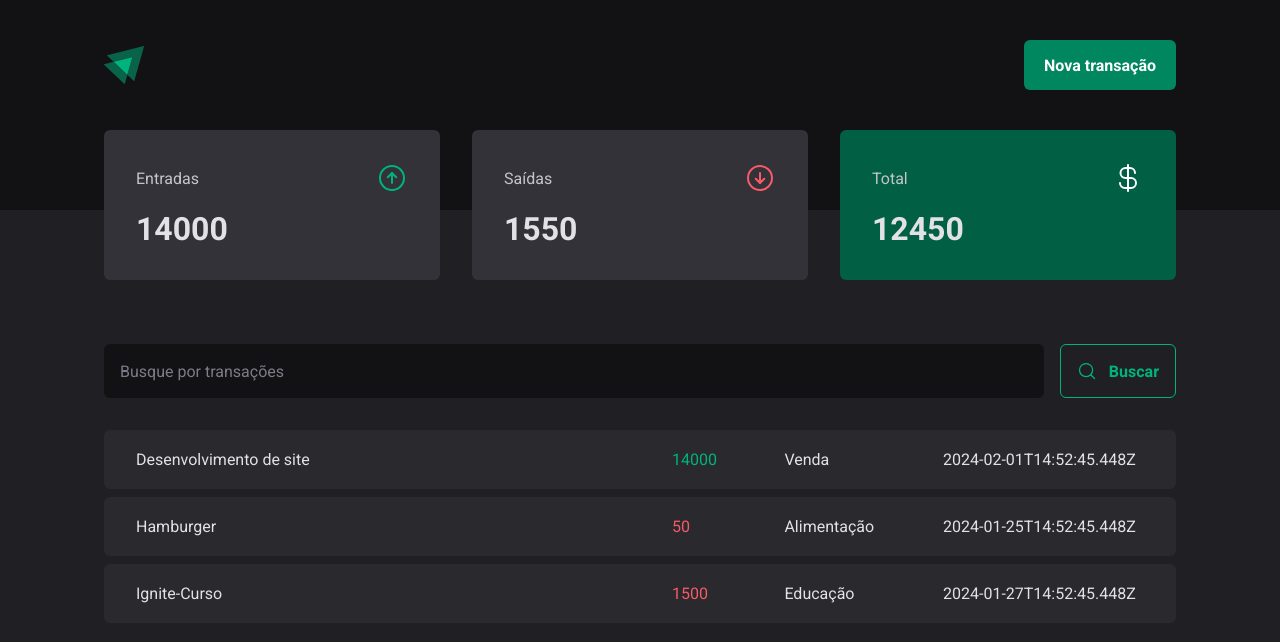
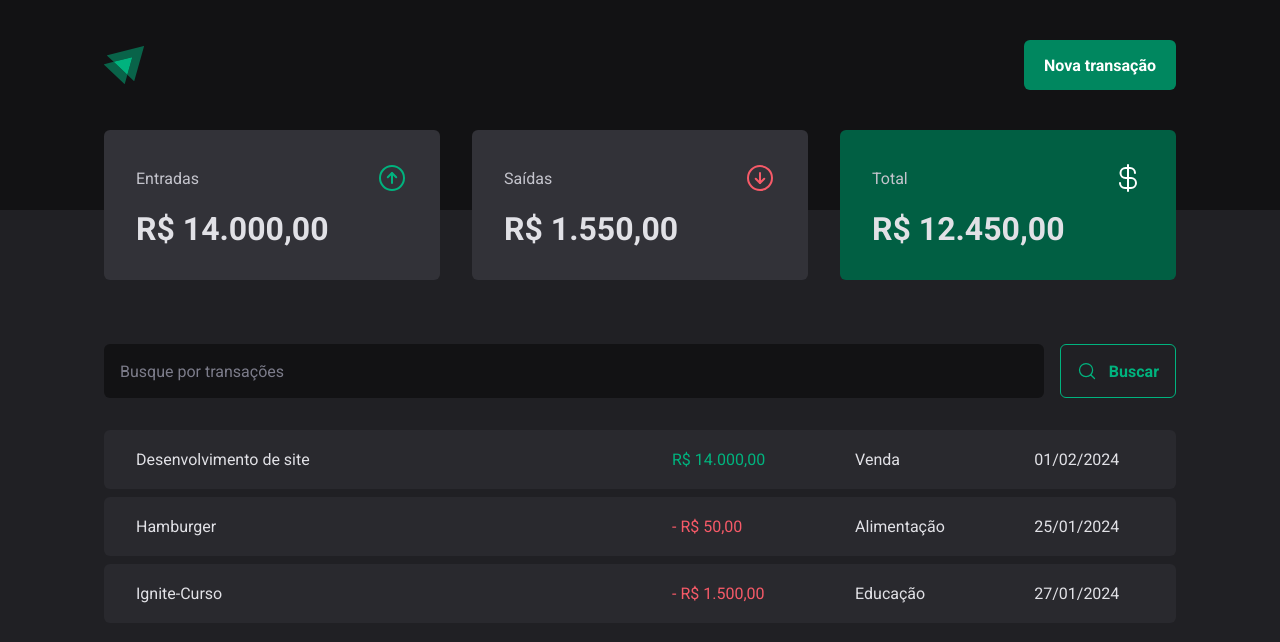
Before and after one commit to Douglas-Mariano/03-dt-money, a React (Vite) app: page / in a window 1280 px wide. Shown: the top 642 px of the page. Built offline with nearby package versions, Linux system fonts and the light colour scheme; data requests are answered from the project's data file.

Commit message:
feat: formatter.ts
add: formatação para o valor e a data

```diff
--- a/src/components/Summary/index.tsx
+++ b/src/components/Summary/index.tsx
@@ -2,6 +2,7 @@
 import { ArrowCircleDown, ArrowCircleUp, CurrencyDollar } from "phosphor-react";
 import { SummaryCard, SummaryContainer } from "./styles";
 import { TransactionsContext } from "../../contexts/TransactionsContext";
+import { priceFormatter } from "../../utils/formatter";
 
 export function Summary() {
     const { transactions } = useContext(TransactionsContext);
@@ -31,21 +32,21 @@
                     <span>Entradas</span>
                     <ArrowCircleUp size={32} color="#00b37e" />
                 </header>
-                <strong>{summary.income}</strong>
+                <strong>{priceFormatter.format(summary.income)}</strong>
             </SummaryCard>
             <SummaryCard>
                 <header>
                     <span>Saídas</span>
                     <ArrowCircleDown size={32} color="#f75a68" />
                 </header>
-                <strong>{summary.outcome}</strong>
+                <strong>{priceFormatter.format(summary.outcome)}</strong>
             </SummaryCard>
             <SummaryCard variant="green">
                 <header>
                     <span>Total</span>
                     <CurrencyDollar size={32} color="#fff" />
                 </header>
-                <strong>{summary.total}</strong>
+                <strong>{priceFormatter.format(summary.total)}</strong>
             </SummaryCard>
         </SummaryContainer>
     )
--- a/src/pages/Transactions/index.tsx
+++ b/src/pages/Transactions/index.tsx
@@ -8,9 +8,10 @@
   TransactionsTable,
 } from "./styles";
 import { TransactionsContext } from "../../contexts/TransactionsContext";
+import { dateFormatter, priceFormatter } from "../../utils/formatter";
 
 export function Transactions() {
-    const { transactions } = useContext(TransactionsContext);
+  const { transactions } = useContext(TransactionsContext);
 
   return (
     <div>
@@ -26,11 +27,12 @@
                   <td width="50%">{transaction.description}</td>
                   <td>
                     <PriceHighlight variant={transaction.type}>
-                      {transaction.price}
+                      {transaction.type === "outcome" && "- "}
+                      {priceFormatter.format(transaction.price)}
                     </PriceHighlight>
                   </td>
                   <td>{transaction.category}</td>
-                  <td>{transaction.createdAt}</td>
+                  <td>{dateFormatter.format(new Date(transaction.createdAt))}</td>
                 </tr>
               );
             })}
--- /dev/null
+++ b/src/utils/formatter.ts
@@ -0,0 +1,6 @@
+export const dateFormatter = new Intl.DateTimeFormat('pt-BR');
+
+export const priceFormatter = new Intl.NumberFormat('pt-BR', {
+    style: 'currency',
+    currency: 'BRL',
+});
```
